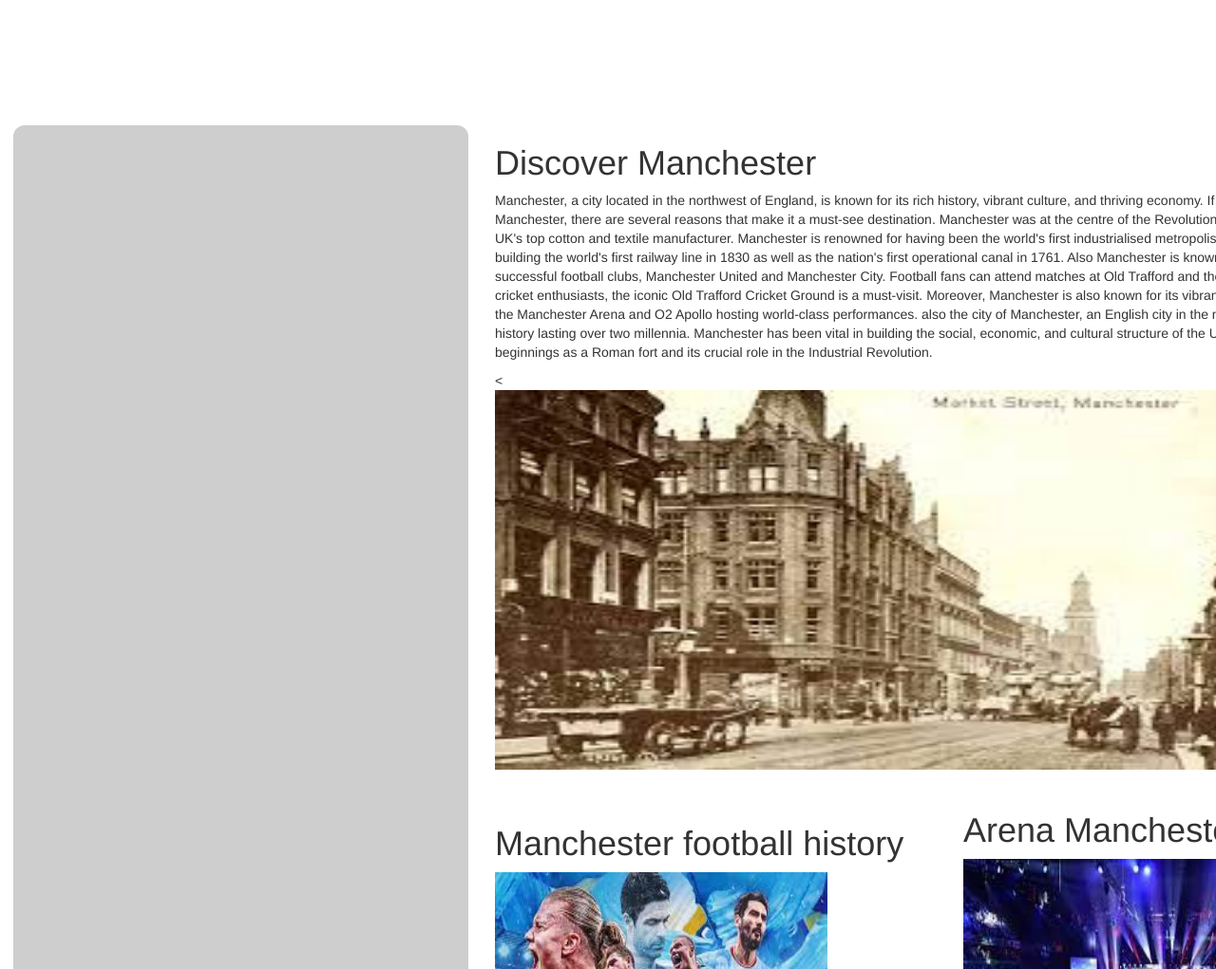
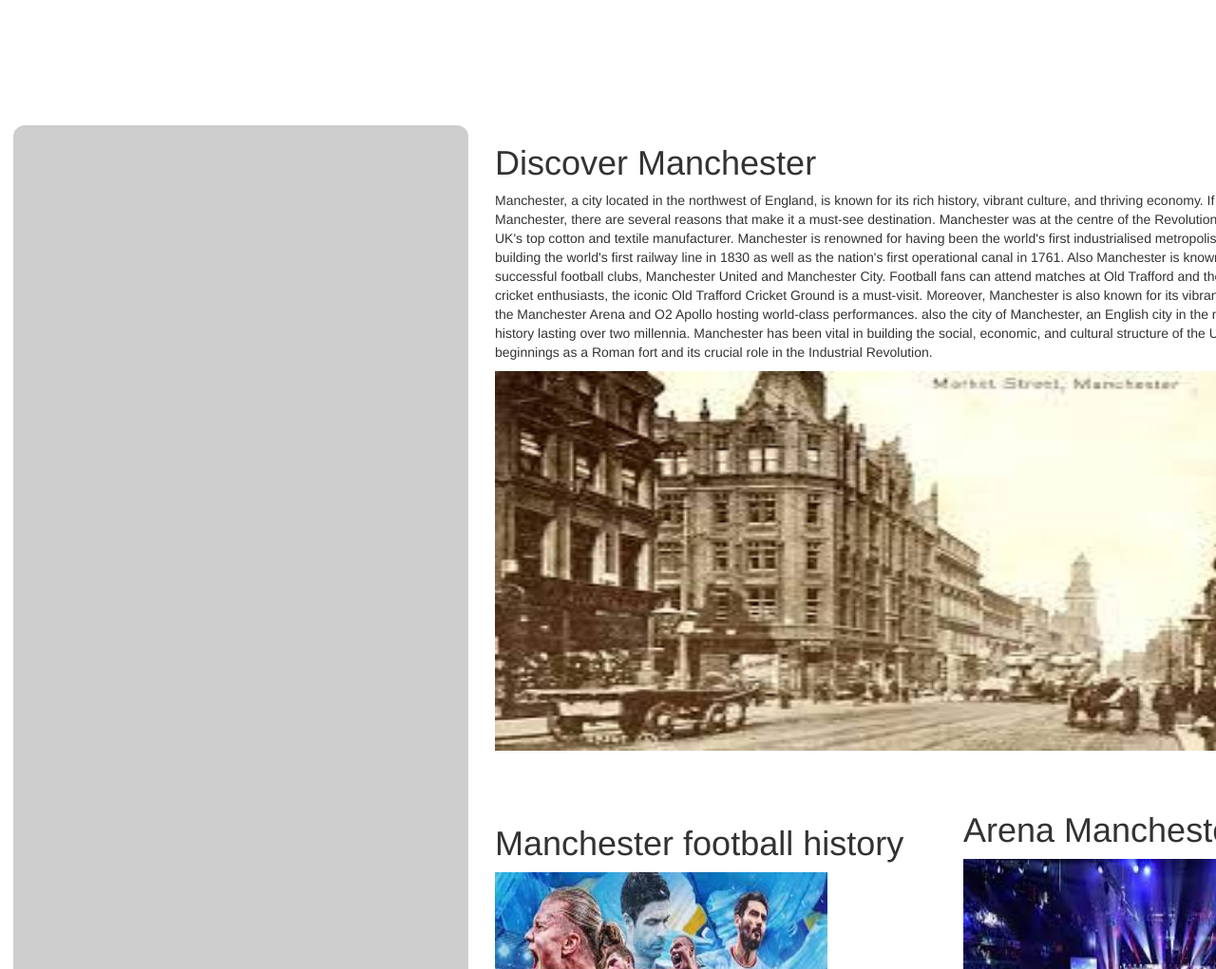
Before and after one commit to zainuld/assigment, a plain HTML site: page index.html in a window 1280 px wide. Shown: the part 600-1621 px from the top of the page at 95% size. Drawn offline with nearby package versions, Linux system fonts and the light colour scheme; a web font is replaced by a local one.

Commit message:
Update index.html

```diff
--- a/index.html
+++ b/index.html
@@ -62,7 +62,7 @@
                     and cultural structure of the United Kingdom since its modest beginnings as a Roman fort and its crucial role in the Industrial Revolution.
 
                 </p>
-                <<img src="images/downl.jpg" width="1000" height="400" alt="alt"/>
+                <img src="images/downl.jpg" width="1000" height="400" alt="alt"/>
             </div>
             <div class="content-2" >
                 <h1>Manchester football history</h1>
```
